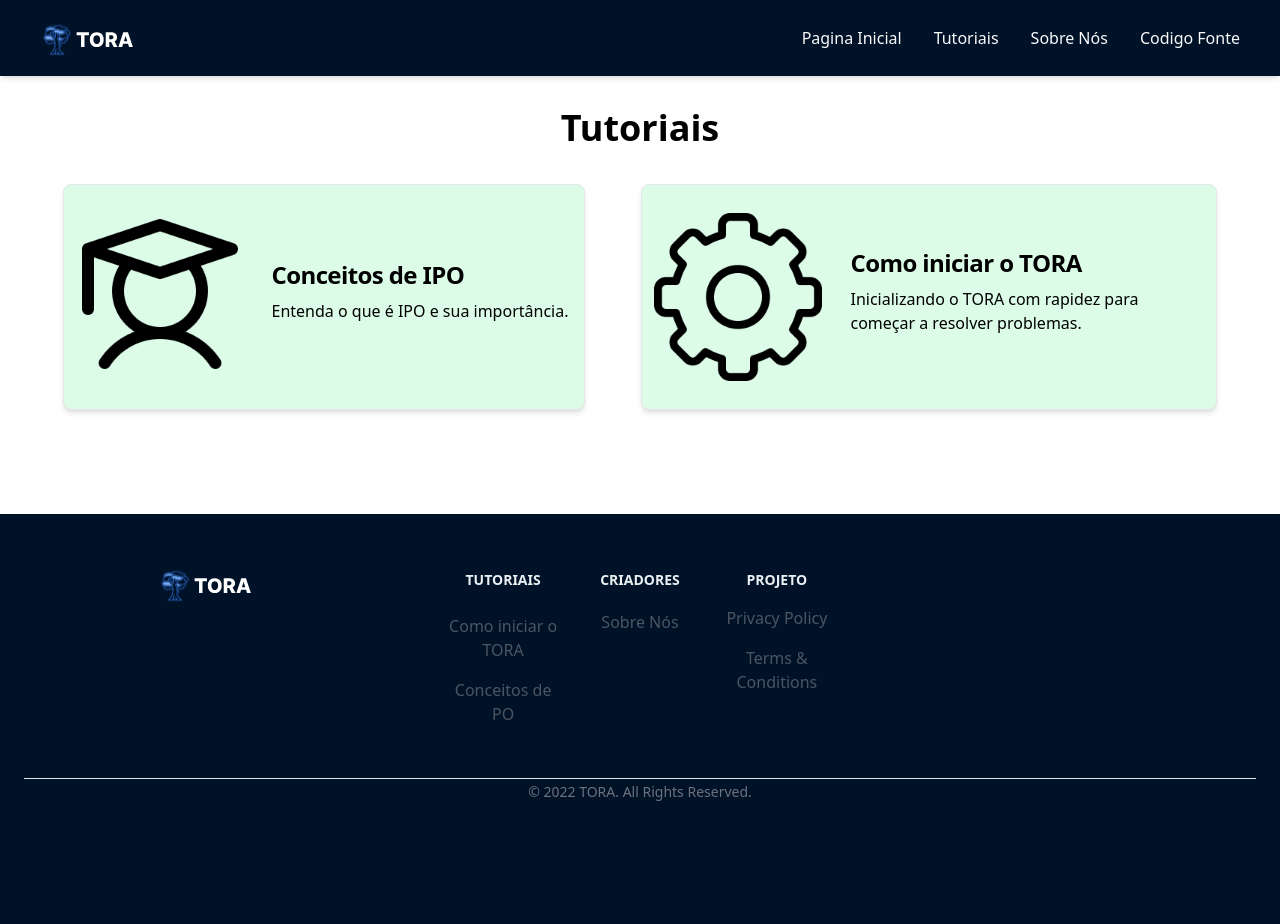
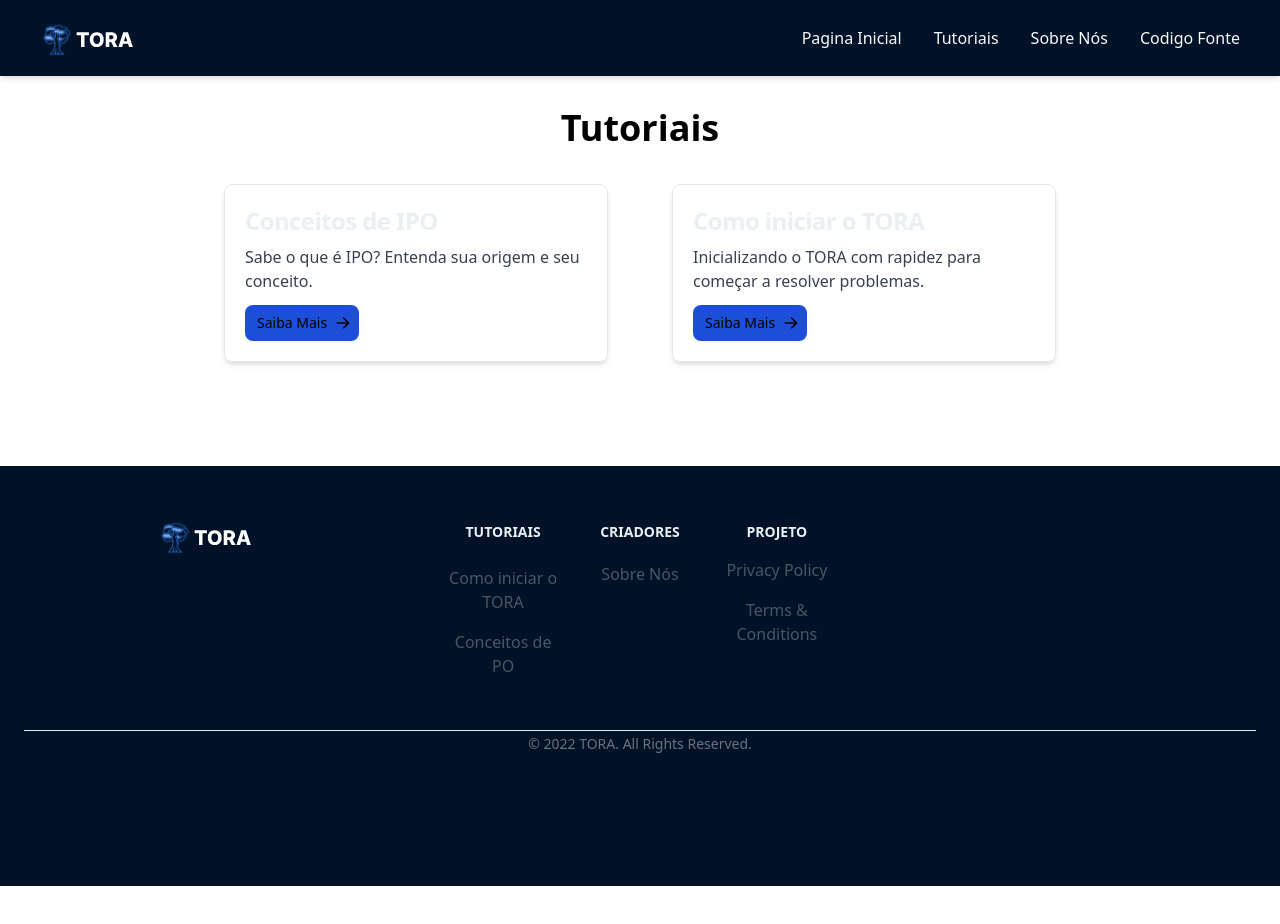
Before and after one commit to YtaloSauham/tora-projeto, a Next.js app: page /Tutoriais in a window 1280 px wide. Shown: the top 924 px of the page. After the commit the page ends 886 px from the top, so only its background shows below. Built offline with nearby package versions, Linux system fonts and the light colour scheme.

Commit message:
Mudança nos cards

```diff
--- a/src/components/Cards.tsx
+++ b/src/components/Cards.tsx
@@ -7,24 +7,37 @@ export default function Cards(){
                 Tutoriais
             </div>
 
-        <div className="md:flex flex-row mb-9 gap-6 sm:flex-col-1 gap-7">
+        <div className="md:flex flex-row mb-9 gap-6 sm:grid sm:grid-cols-1 sm:gap-8 sm- ">
 
-<a href="/Conceitos" className="flex flex-col items-center bg-white border rounded-lg py-4 shadow-md md:flex-row md:max-w-xl hover:bg-gray-300 bg-green-100">
-    <img className="object-cover w-full rounded-t-lg h-96 md:h-auto md:w-48 md:rounded-none md:rounded-l-lg" src="../../img/student.png" alt="" />
-    <div className="flex flex-col justify-between p-4 leading-normal">
-        <h5 className="mb-2 text-2xl font-bold tracking-tight text-black">Conceitos de IPO</h5>
-        <p className="mb-3 font-normal text-black">Entenda o que é IPO e sua importância.</p>
+        <div className="max-w-sm bg-white border border-gray-200 rounded-lg shadow-md dark:bg-gray-800 dark:border-gray-700">
+    <div className="p-5">
+        <a href="#">
+            <h5 className="mb-2 text-2xl font-bold tracking-tight text-white-300 ">Conceitos de IPO</h5>
+        </a>
+        <p className="mb-3 font-normal text-gray-700 dark:text-gray-400">Sabe o que é IPO? Entenda sua origem e seu conceito.</p>
+        <a href="/Conceitos" className="inline-flex items-center px-3 py-2 text-sm font-medium text-center text-white bg-blue-700 rounded-lg hover:bg-blue-800 focus:ring-4 focus:outline-none focus:ring-blue-300 dark:bg-blue-600 dark:hover:bg-blue-700 dark:focus:ring-blue-800">
+            Saiba Mais
+            <svg aria-hidden="true" className="w-4 h-4 ml-2 -mr-1" fill="currentColor" viewBox="0 0 20 20" xmlns="http://www.w3.org/2000/svg"><path fill-rule="evenodd" d="M10.293 3.293a1 1 0 011.414 0l6 6a1 1 0 010 1.414l-6 6a1 1 0 01-1.414-1.414L14.586 11H3a1 1 0 110-2h11.586l-4.293-4.293a1 1 0 010-1.414z" clip-rule="evenodd"></path></svg>
+        </a>
     </div>
-</a>
+</div>
+
 <br/>
-<a href="#" className="flex flex-col items-center bg-white border rounded-lg py-4 shadow-md md:flex-row md:max-w-xl hover:bg-gray-300 bg-green-100" >
-    <img className="object-cover w-full rounded-t-lg h-96 md:h-auto md:w-48 md:rounded-none md:rounded-l-lg" src="../../img/engrenagem.png" alt="" />
-    <div className="flex flex-col justify-between p-4 leading-normal">
-        <h5 className="mb-2 text-2xl font-bold tracking-tight text-black">Como iniciar o TORA</h5>
-        <p className="mb-3 font-normal text-black">Inicializando o TORA com rapidez para começar a resolver problemas.</p>
 
+<div className="max-w-sm bg-white border border-gray-200 rounded-lg shadow-md dark:bg-gray-800 dark:border-gray-700">
+    <div className="p-5">
+        <a href="#">
+            <h5 className="mb-2 text-2xl font-bold tracking-tight text-white-300">Como iniciar o TORA</h5>
+        </a>
+        <p className="mb-3 font-normal text-gray-700 dark:text-gray-400">Inicializando o TORA com rapidez para começar a resolver problemas.</p>
+        <a href="#" className="inline-flex items-center px-3 py-2 text-sm font-medium text-center text-white bg-blue-700 rounded-lg hover:bg-blue-800 focus:ring-4 focus:outline-none focus:ring-blue-300 dark:bg-blue-600 dark:hover:bg-blue-700 dark:focus:ring-blue-800">
+            Saiba Mais
+            <svg aria-hidden="true" className="w-4 h-4 ml-2 -mr-1" fill="currentColor" viewBox="0 0 20 20" xmlns="http://www.w3.org/2000/svg"><path fill-rule="evenodd" d="M10.293 3.293a1 1 0 011.414 0l6 6a1 1 0 010 1.414l-6 6a1 1 0 01-1.414-1.414L14.586 11H3a1 1 0 110-2h11.586l-4.293-4.293a1 1 0 010-1.414z" clip-rule="evenodd"></path></svg>
+        </a>
     </div>
-</a>
+</div>
+
+
 
 </div>
 
--- /dev/null
+++ b/src/components/HeroSteps.tsx
@@ -0,0 +1,36 @@
+
+interface steps{
+    step?: string;
+    contain?: string;
+    image?:string;
+
+}
+
+export default function HeroSteps(){
+    let steps:Array<steps> =[
+        {step:"1", contain:"Copie o ToraSystem para uma pasta no disco rígido.",image:"../../img/step-1.png"},
+        {step:"2", contain:"Na pasta criada, clique em setup.exe.",image:""},
+        {step:"3", contain:"O instalador irá carregar alguns arquivos para execução.",image:""},
+        {step:"4", contain:"Depois clique em Ok.",image:""},
+        {step:"5", contain:"Clique no ícone do computador para definir o local de instalação.",image:""},
+        {step:"5", contain:"Na tela seguinte clique em continuar.",image:""},
+        {step:"6", contain:"Clique em Ok e o Tora Software foi instalado com sucesso!",image:""},
+        {step:"7", contain:"Clique em tora.exe gerado por setup.exe.",image:""},
+        {step:"8", contain:"Clique em “Click Here” para iniciar o TORA",image:""},
+        {step:"9", contain:"No Menu Principal, selecione Programação Linear.",image:""},
+        {step:"10", contain:`Ative o botão radial "Selecionar arquivo existente".`,image:""},
+        {step:"11", contain:"Abra o test.txt fornecido nesta pasta.",image:""},
+        {step:"12", contain:"Clique em “Solve”",image:""},
+        {step:"13", contain:"Clique em “Solve problem” e em “Graphical”",image:""},
+        {step:"14", contain:"O TORA retorna a resolução do problema",image:""},
+        {step:"15", contain:"",image:""},
+        {step:"16", contain:"",image:""}
+    ]
+
+
+
+    return(
+    <div>
+
+    </div>)
+}
--- a/src/components/Jumbotron.tsx
+++ b/src/components/Jumbotron.tsx
@@ -8,7 +8,7 @@ export default function Jumbotron(){
         </span>
         <div className="flex items-center font text-lg text-center lg:text-left  lg:mt-[6rem] mb-4 md:mt-[4rem] sm: mt-[2rem]">
 
-        <span className="flex w-min-[54px] justify-center h-[54px] w-[162px] font-bold rounded-md bg-black text-white-300"><a className="text-center flex items-center" href="">Baixar</a></span>
+        <span className="flex w-min-[54px] justify-center h-[54px] w-[162px] font-bold rounded-md bg-black text-white-300"><a className="text-center flex items-center" href="https://drive.google.com/file/d/1S886nyhYj0gKq2Y-tfqanDxMwFpkdLgZ/view">Baixar</a></span>
         </div>
 
       </div>
```
Also changed, not shown: public/img/step-1.png (added).
